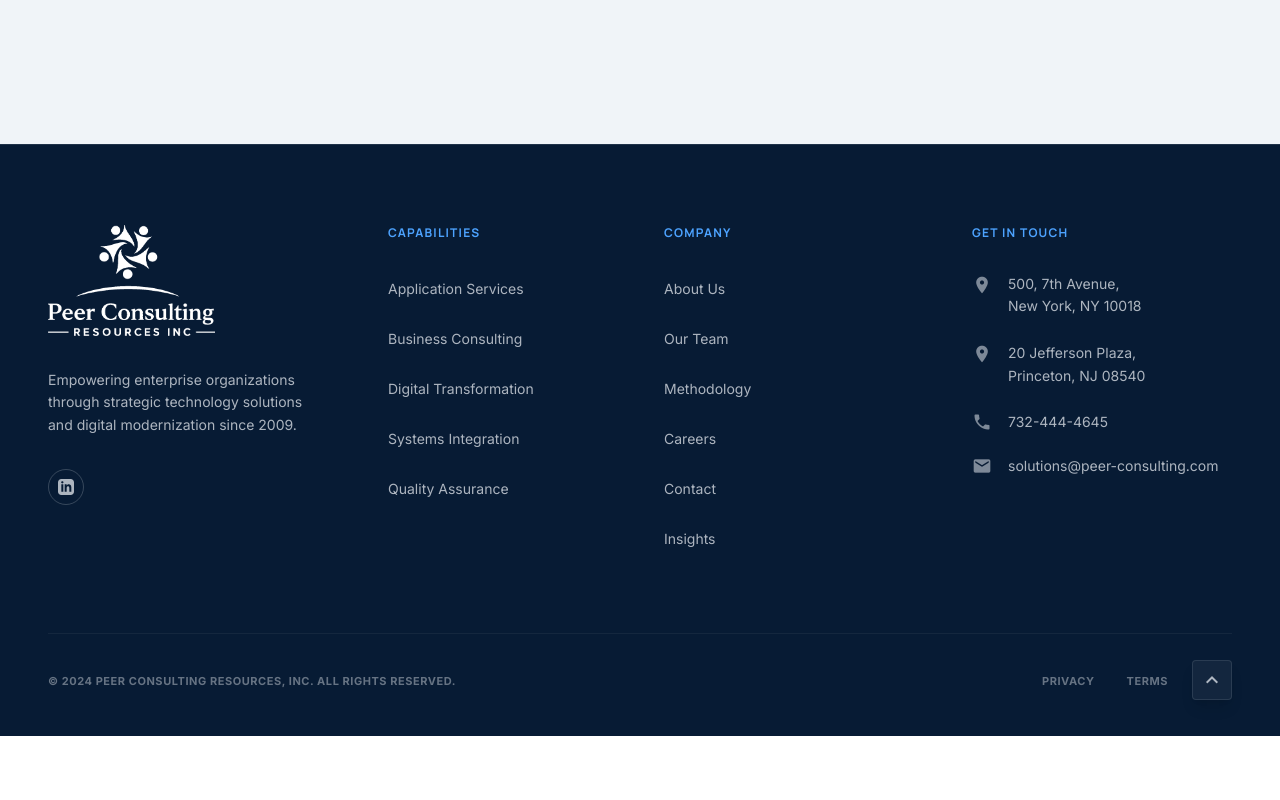
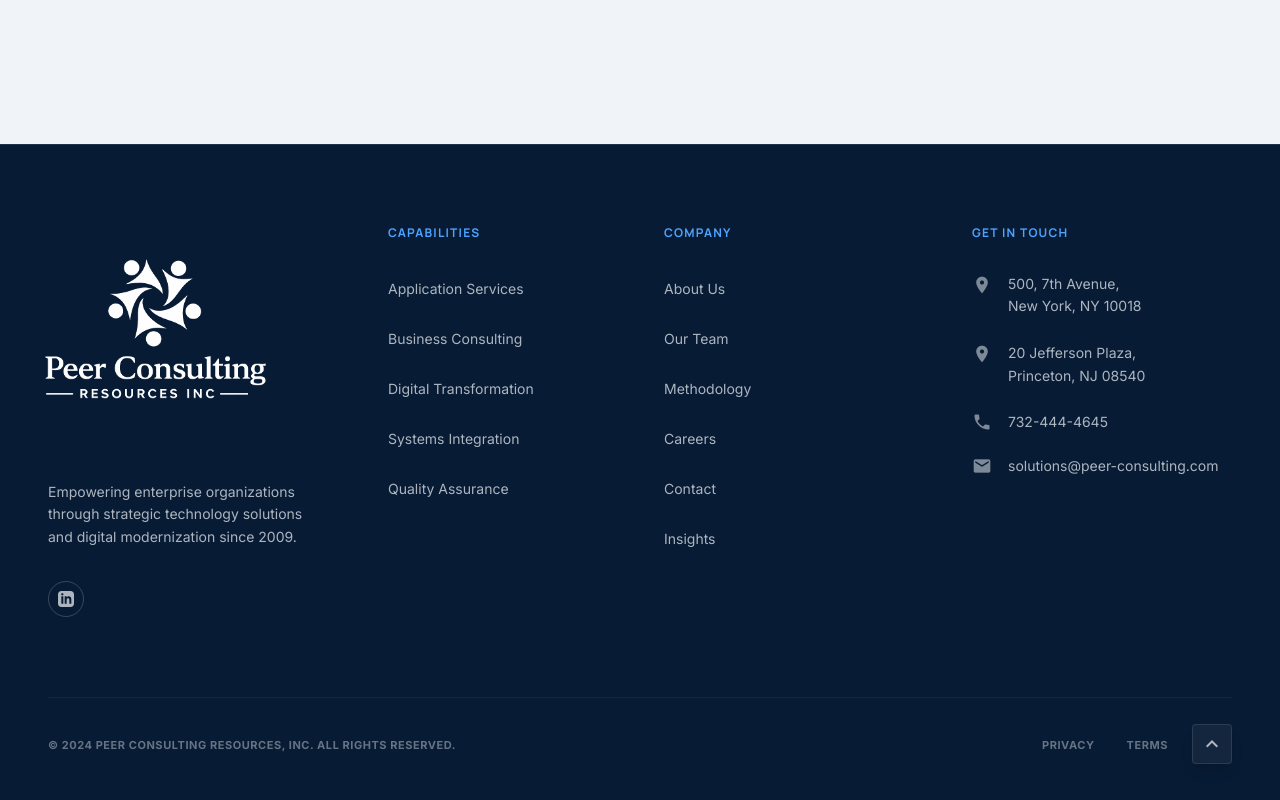
Before and after one commit to chitransh-peer/peer-react, a React (Vite) app: page / in a window 1280 px wide. Shown: the part 5573-6373 px from the top of the page. Before the commit the page ends 6309 px from the top, so only its background shows below. Built offline with nearby package versions, Linux system fonts and the light colour scheme.

Commit message:
footer updated

```diff
--- a/src/components/Footer.jsx
+++ b/src/components/Footer.jsx
@@ -1,5 +1,5 @@
 import { Link } from 'react-router-dom';
-import logo from '../assets/logos/Peer-footer-transparent.png';
+import logo from '../assets/logos/peer footer updated.png';
 
 export default function Footer() {
   const scrollToTop = (e) => {
@@ -18,7 +18,7 @@ export default function Footer() {
               <img
                 src={logo}
                 alt="Peer Consulting Resources Logo"
-                className="h-28 w-auto max-w-[320px] object-contain transition-transform group-hover:scale-105 brightness-0 invert mx-auto md:mx-0"
+                className="h-56 w-auto max-w-[520px] object-contain transition-transform group-hover:scale-105 brightness-0 invert mx-auto md:mx-0 md:-ml-16"
               />
             </Link>
             <p className="text-white/70 text-sm leading-relaxed mb-8 max-w-xs mx-auto md:mx-0">
```
Also changed, not shown: src/assets/logos/peer footer updated.png (added).
